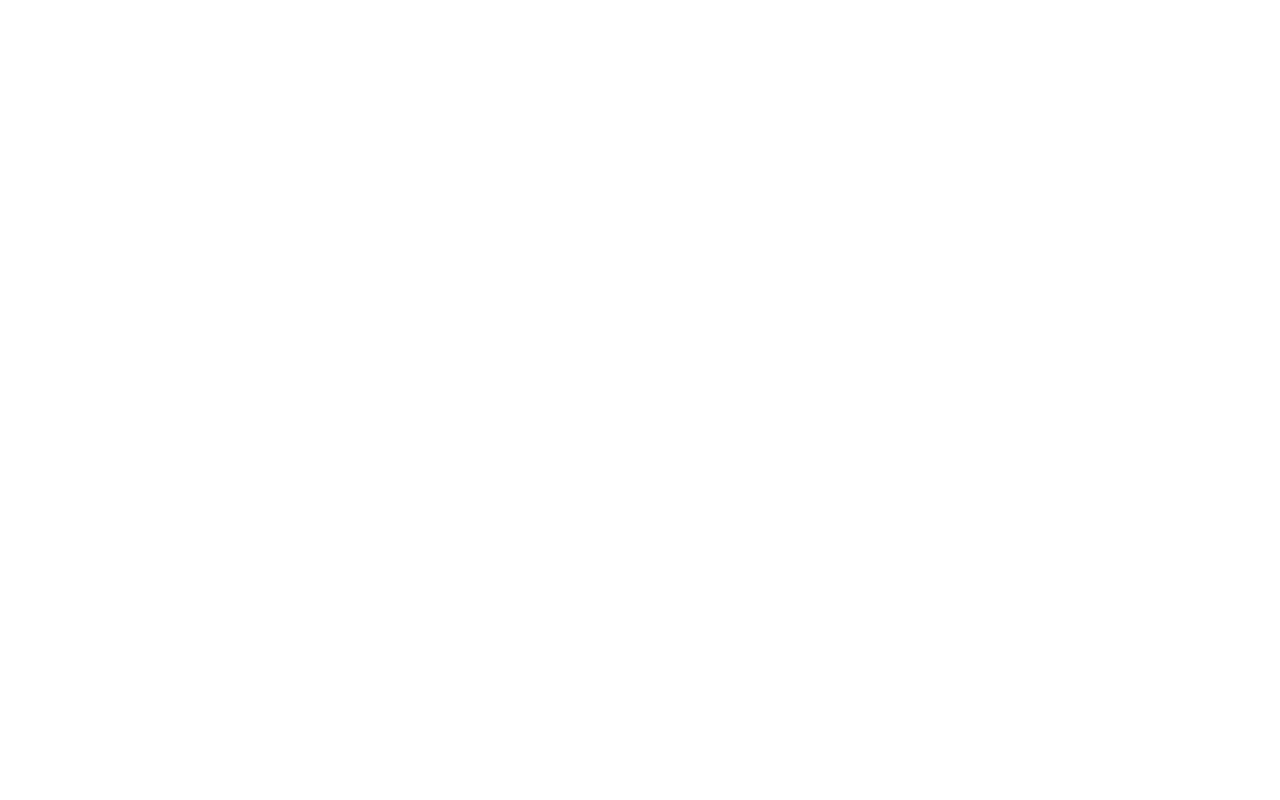
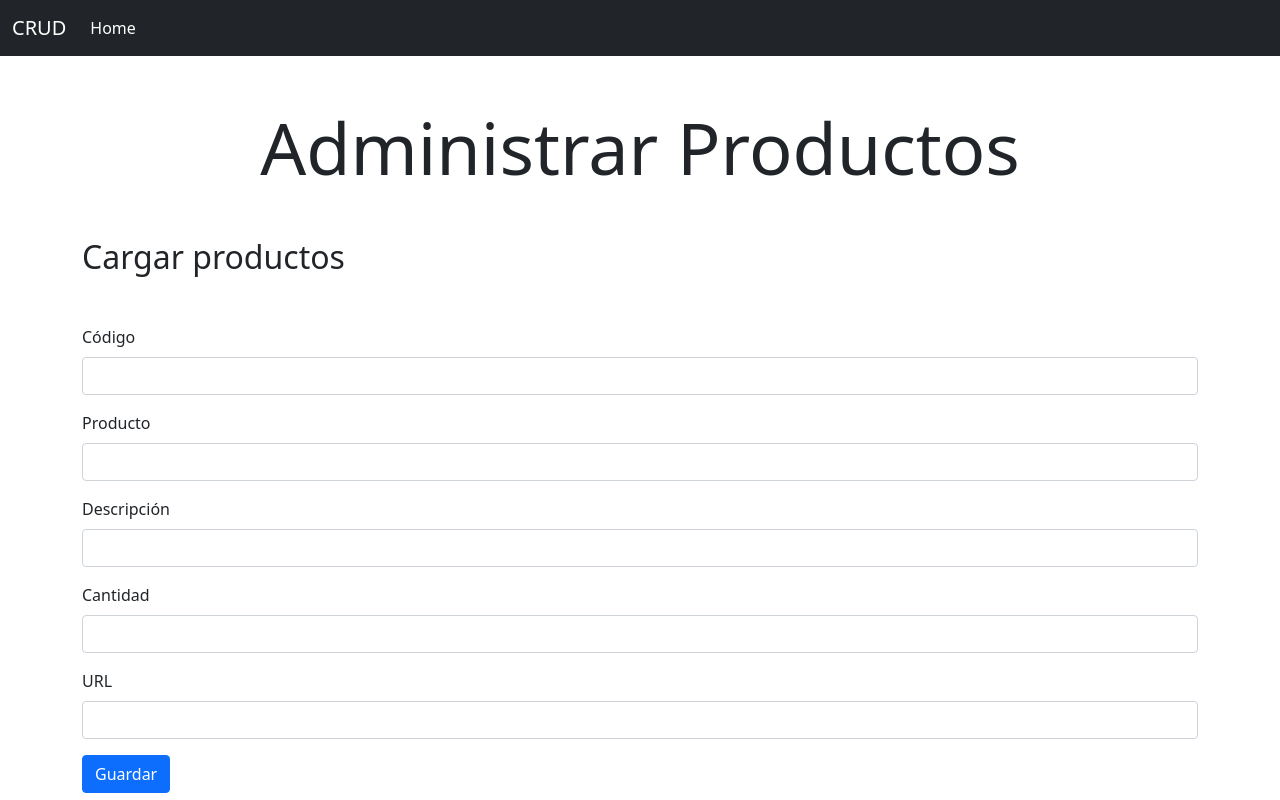
Before and after one commit to Andy026/crudBasico, a plain HTML site: page index.html in a window 1280 px wide. Drawn offline with Linux system fonts and the light colour scheme.

Commit message:
se maquetó el formulario para CRUD

```diff
--- a/index.html
+++ b/index.html
@@ -1,12 +1,95 @@
 <!DOCTYPE html>
-<html lang="en">
-<head>
-    <meta charset="UTF-8">
-    <meta http-equiv="X-UA-Compatible" content="IE=edge">
-    <meta name="viewport" content="width=device-width, initial-scale=1.0">
+<html lang="es">
+  <head>
+    <meta charset="UTF-8" />
+    <meta http-equiv="X-UA-Compatible" content="IE=edge" />
+    <meta name="viewport" content="width=device-width, initial-scale=1.0" />
+    <link rel="stylesheet" href="css/bootstrap.min.css">
     <title>Document</title>
-</head>
-<body>
+  </head>
+  <body>
+      <header>
+        <nav class="navbar navbar-expand-lg navbar-dark bg-dark">
+            <div class="container-fluid">
+              <a class="navbar-brand" href="#">CRUD</a>
+              <button class="navbar-toggler" type="button" data-bs-toggle="collapse" data-bs-target="#navbarSupportedContent" aria-controls="navbarSupportedContent" aria-expanded="false" aria-label="Toggle navigation">
+                <span class="navbar-toggler-icon"></span>
+              </button>
+              <div class="collapse navbar-collapse" id="navbarSupportedContent">
+                <ul class="navbar-nav me-auto mb-2 mb-lg-0">
+                  <li class="nav-item">
+                    <a class="nav-link active" aria-current="page" href="#">Home</a>
+                  </li>
+                </ul>
+              </div>
+            </div>
+          </nav>
+      </header>
+      <main>
+        <section class="container">
+        <h1 class="text-center display-2 my-5">Administrar Productos</h1>
+        <h2 class="mb-5">Cargar productos</h2>
+        <form>
+          <div class="mb-3">
+            <label for="codigo" class="form-label"
+              >Código</label
+            >
+            <input
+              type="text"
+              class="form-control"
+              id="codigo"
+              aria-describedby="emailHelp"
+            />
+          </div>
+          <div class="mb-3">
+            <label for="producto" class="form-label"
+              >Producto</label
+            >
+            <input
+              type="text"
+              class="form-control"
+              id="producto"
+              aria-describedby="emailHelp"
+            />
+          </div>
+          <div class="mb-3">
+            <label for="descripcion" class="form-label"
+              >Descripción</label
+            >
+            <input
+              type="text"
+              class="form-control"
+              id="descripcion"
+              aria-describedby="emailHelp"
+            />
+          </div>
+          <div class="mb-3">
+            <label for="cantidad" class="form-label"
+              >Cantidad</label
+            >
+            <input
+              type="text"
+              class="form-control"
+              id="cantidad"
+              aria-describedby="emailHelp"
+            />
+          </div>
+          <div class="mb-3">
+            <label for="url" class="form-label"
+              >URL</label
+            >
+            <input
+              type="text"
+              class="form-control"
+              id="url"
+              aria-describedby="emailHelp"
+            />
+          </div>
+
+          <button type="submit" class="btn btn-primary">Guardar</button>
+        </form>
+      </section>
+    </main>
     <script src="js/bootstrap.min.js"></script>
-</body>
+  </body>
 </html>
```
